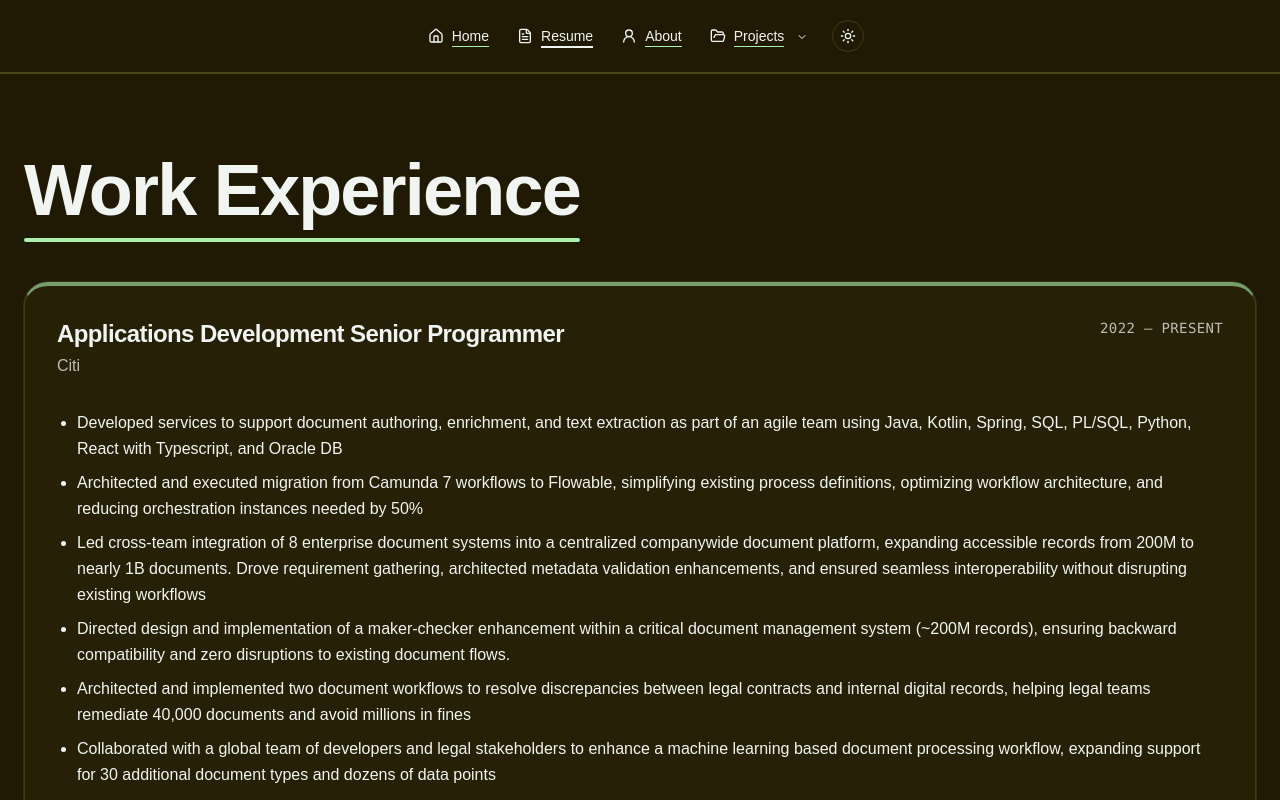
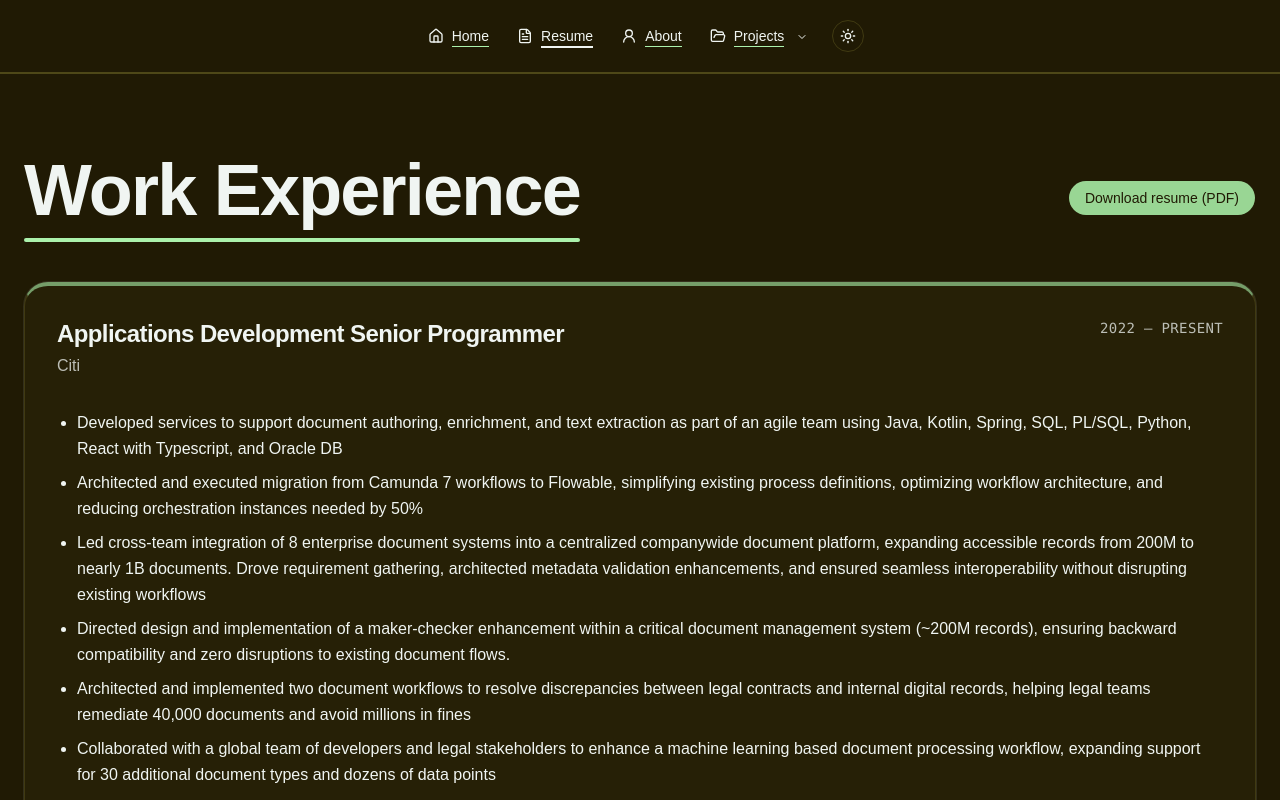
Before and after one commit to Jovanny02/resume-site, a React (Vite) app: page /resume in a window 1280 px wide. Shown: the top 800 px of the page. Built offline with nearby package versions, Linux system fonts and the light colour scheme.

Commit message:
buttons  open in new tab. Add Resume download button

```diff
--- a/src/components/site-footer.tsx
+++ b/src/components/site-footer.tsx
@@ -31,6 +31,8 @@ export function SiteFooter() {
             <a
               href={href}
               aria-label={label}
+              target="_blank"
+              rel="noopener noreferrer"
               className="grid size-11 place-items-center rounded-full border border-current hover:bg-current/10 focus-visible:outline-2 focus-visible:outline-offset-2 focus-visible:outline-current"
             >
               {icon}
--- a/src/pages/resume-page.tsx
+++ b/src/pages/resume-page.tsx
@@ -1,18 +1,28 @@
 import { EducationCard } from "@/components/education-card"
 import { ExperienceCard } from "@/components/experience-card"
 import { SkillsSection } from "@/components/skills-section"
+import { buttonVariants } from "@/components/ui/button"
 import { education } from "@/data/education"
 import { experience } from "@/data/experience"
 
 export function ResumePage() {
   return (
     <section aria-labelledby="experience-title">
-      <h1
-        id="experience-title"
-        className="mb-8 w-fit font-heading text-4xl font-bold tracking-tight after:mt-3 after:block after:h-1 after:rounded-full after:bg-accent sm:mb-10 sm:text-6xl lg:text-7xl"
-      >
-        Work Experience
-      </h1>
+      <div className="mb-8 flex flex-wrap items-center gap-4 sm:mb-10">
+        <h1
+          id="experience-title"
+          className="w-fit font-heading text-4xl font-bold tracking-tight after:mt-3 after:block after:h-1 after:rounded-full after:bg-accent sm:text-6xl lg:text-7xl"
+        >
+          Work Experience
+        </h1>
+        <a
+          className={buttonVariants({ size: "lg", className: "ml-auto" })}
+          href={`${import.meta.env.BASE_URL}Resume.pdf`}
+          download="Jovanny-Vera-Resume.pdf"
+        >
+          Download resume (PDF)
+        </a>
+      </div>
       <div className="space-y-6 sm:space-y-8">
         {experience.map((entry) => (
           <ExperienceCard key={entry.id} entry={entry} />
```
Also changed, not shown: 2 other files (tests, documents, lock files or other folders).
